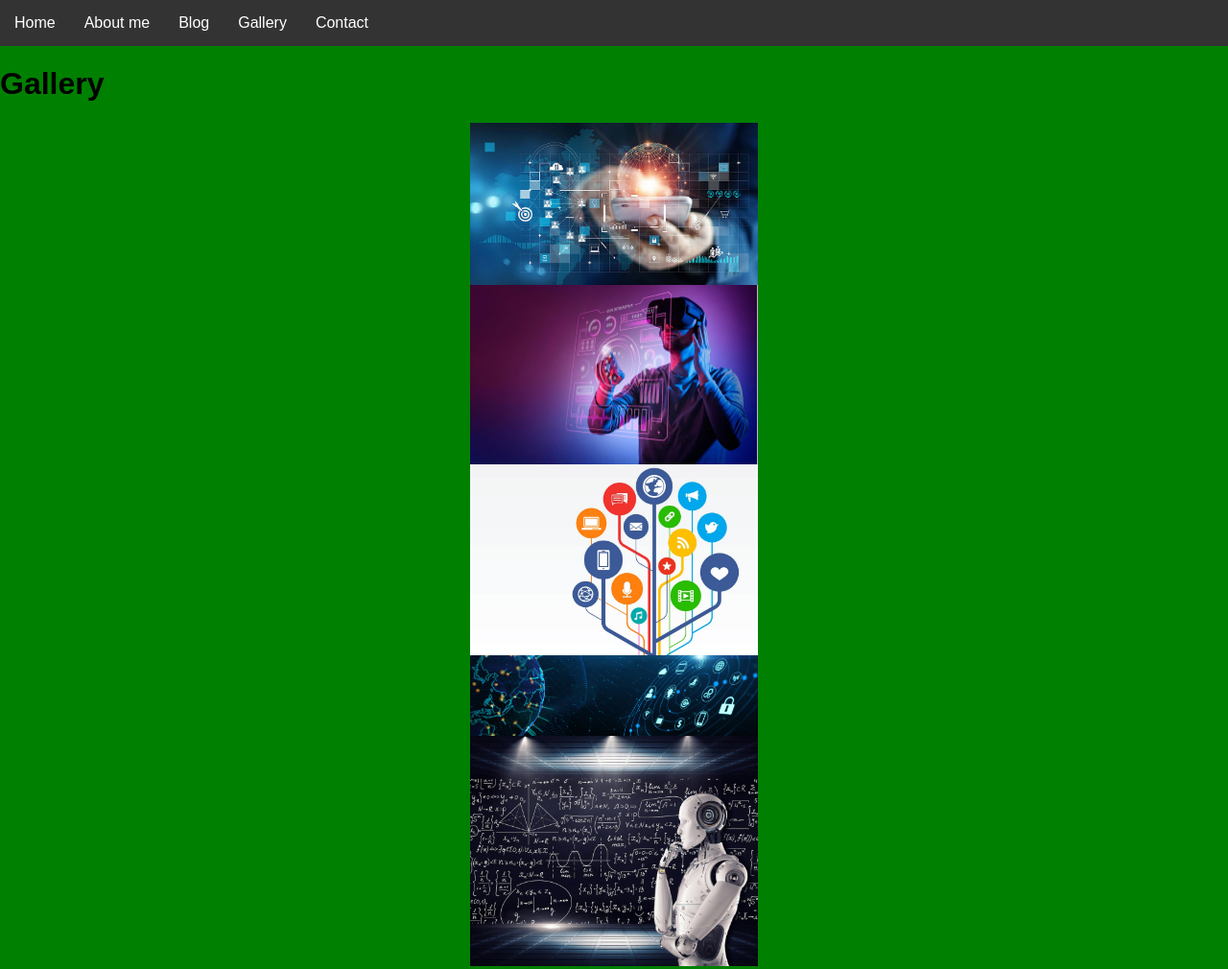
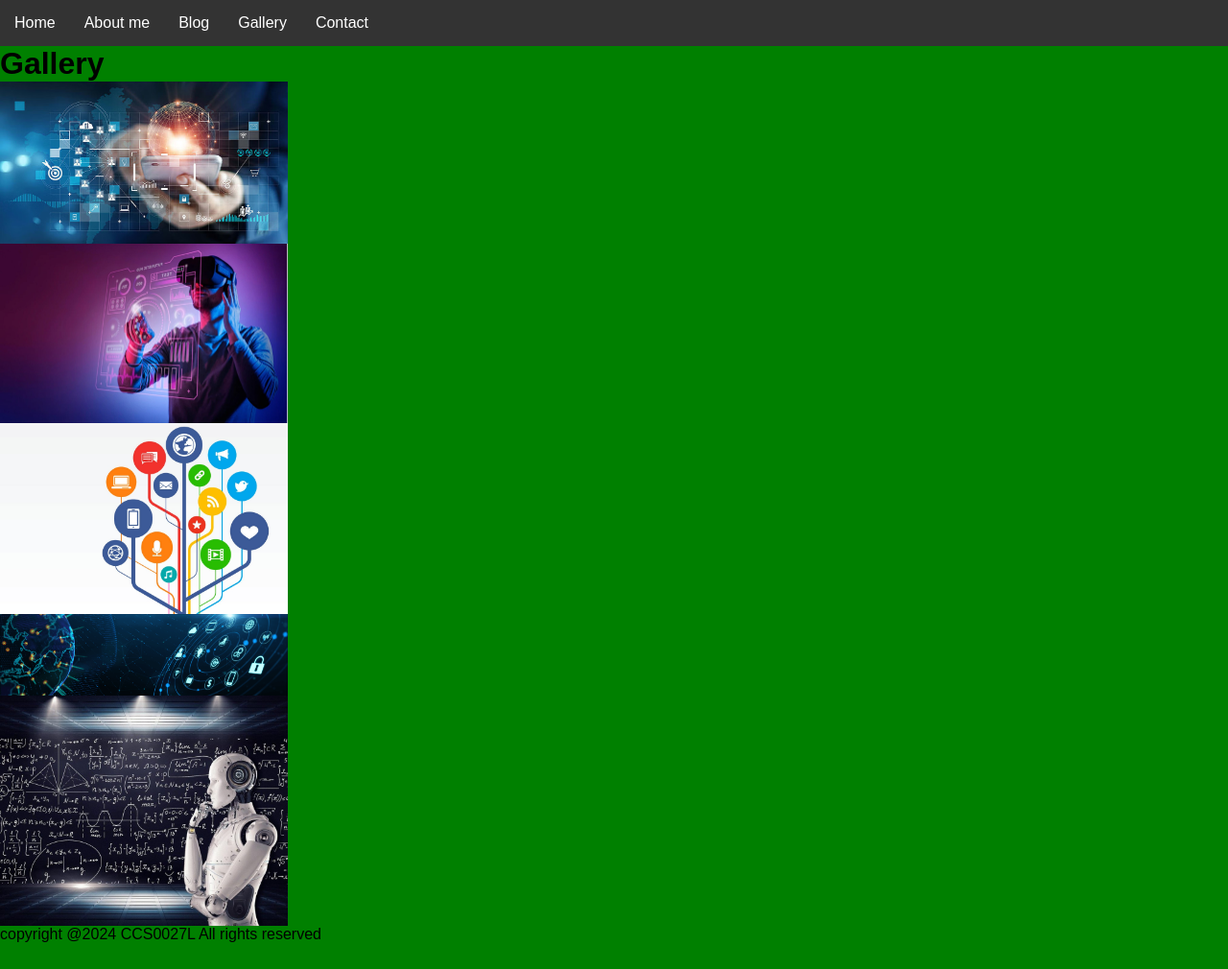
Before and after one commit to Zephryo/ESPINELI_blog.html, a plain HTML site: page gallery.html in a window 1280 px wide. Shown: the top 1010 px of the page at 96% size. After the commit the page ends 983 px from the top, so only its background shows below. Drawn offline with Linux system fonts and the light colour scheme.

Commit message:
Update styles.css

```diff
--- a/styles.css
+++ b/styles.css
@@ -52,21 +52,22 @@ nav ul li a {
 
 /* Align text to the left for all headers and paragraphs */
 h1, h2, h3, p {
-
     text-align: left; /* Align text to the left */
+    margin: 0; /* Remove margins from headers and paragraphs */
+    padding: 0; /* Remove padding */
 }
 
 /* Center all images and set a fixed size */
 img {
     display: block;
-    margin: 0 auto; /* Center images */
+    margin: 0; /* Remove any margins */
     width: 300px;   /* Set width */
     height: auto;   /* Maintain aspect ratio */
 }
 
 /* Footer styling */
 footer {
-    text-align: center;
+    text-align: center; /* Center footer text */
     padding: 0; /* Remove padding */
     margin: 0; /* Remove margin */
 }
```
